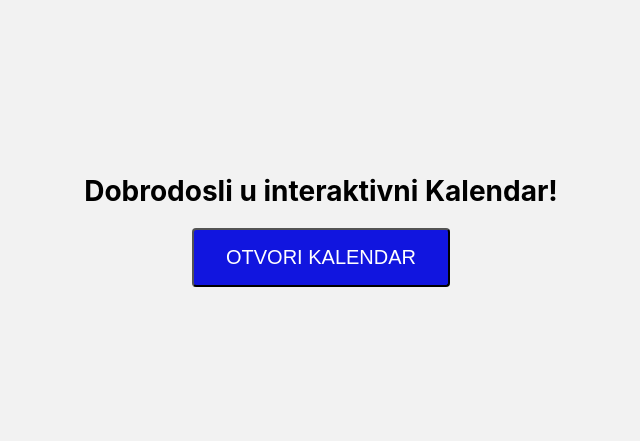
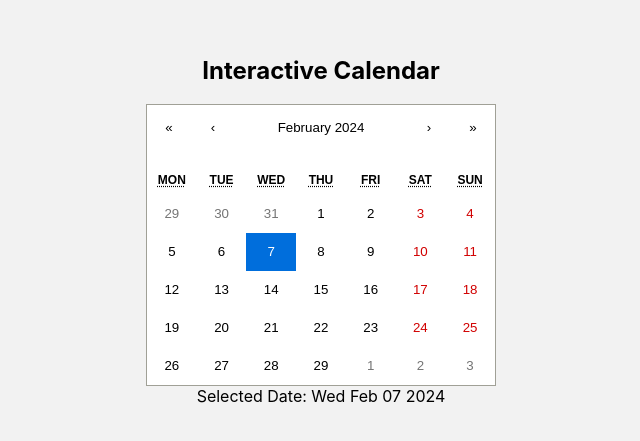
Before and after one commit to ziksona1312/ReactProjekat, a React (Create React App) app: page /kalendar in a window 1280 px wide. Shown: the part 179-620 px from the top of the page, without its empty margins (319-959 px from the left). Built offline with nearby package versions, Linux system fonts and the light colour scheme.

Commit message:
Omogucene rute i vracanje na prethodnu stranu

```diff
--- a/src/App.js
+++ b/src/App.js
@@ -1,14 +1,17 @@
-import { useState } from 'react';
+import React from 'react';
+import { BrowserRouter, Route, Routes } from 'react-router-dom';
+import Pocetna from './Pocetna';
+import CalendarPage from './Calendar';
 import './App.css';
-import { BrowserRouter } from 'react-router-dom';
-import Pocetna from './Pocetna';
 
 function App() {
   return (
     <BrowserRouter>
-      <Pocetna></Pocetna>
-
-     </BrowserRouter>
+      <Routes>
+        <Route path='/' element={<Pocetna />} />
+        <Route path='/kalendar' element={<CalendarPage />} /> {/* Define the route for CalendarPage component */}
+      </Routes>
+    </BrowserRouter>
   );
 }
 
--- a/src/Calendar.jsx
+++ b/src/Calendar.jsx
@@ -1,8 +1,9 @@
 import React, { useState } from 'react';
 import Calendar from 'react-calendar';
 import 'react-calendar/dist/Calendar.css';
+import './App.css';
 
-function MyCalendar() {
+function CalendarPage() {
   const [date, setDate] = useState(new Date());
 
   const onChange = (newDate) => {
@@ -10,7 +11,7 @@ function MyCalendar() {
   };
 
   return (
-    <div>
+    <div className="pocetna">
       <h2>Interactive Calendar</h2>
       <Calendar
         onChange={onChange}
@@ -23,4 +24,4 @@ function MyCalendar() {
   );
 }
 
-export default MyCalendar;
+export default CalendarPage;
--- a/src/Pocetna.jsx
+++ b/src/Pocetna.jsx
@@ -4,24 +4,14 @@ import Calendar from './Calendar';
 //import MyCalendar from './MyCalendar';
 
 const Pocetna = () => {
-    const [showCalendar, setShowCalendar] = useState(false);
-
-    const handleOpenCalendar = () => {
-      setShowCalendar(true);
-    };
-
     return (
       <div className="pocetna">
         <h1>Dobrodosli u interaktivni Kalendar!</h1>
-        {showCalendar ? (
-          <Calendar /> // Render the Calendar component if showCalendar is true
-        ) : (
-          <button onClick={handleOpenCalendar} className="pocetna-dugme">
+        <Link to="/kalendar" className="pocetna-dugme">
             OTVORI KALENDAR
-          </button>
-        )}
+        </Link>
       </div>
     );
   };
 
-export default Pocetna;
+  export default Pocetna;
```
